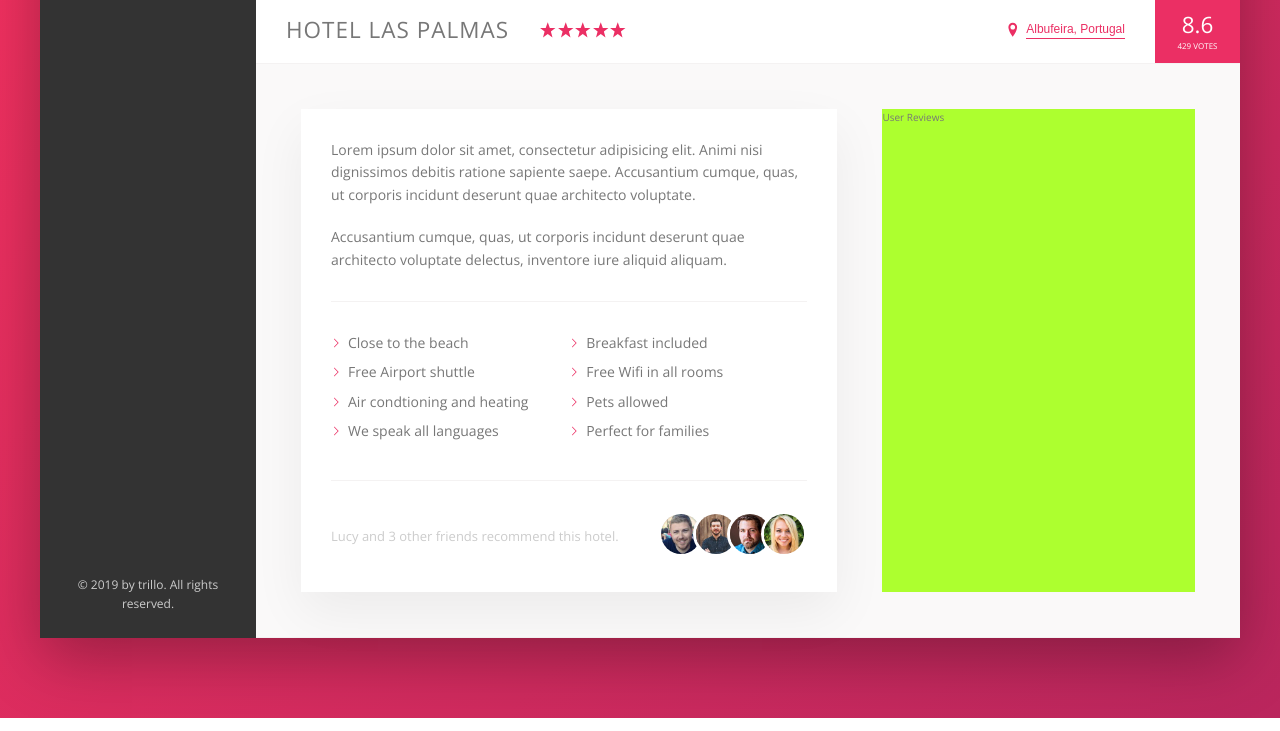
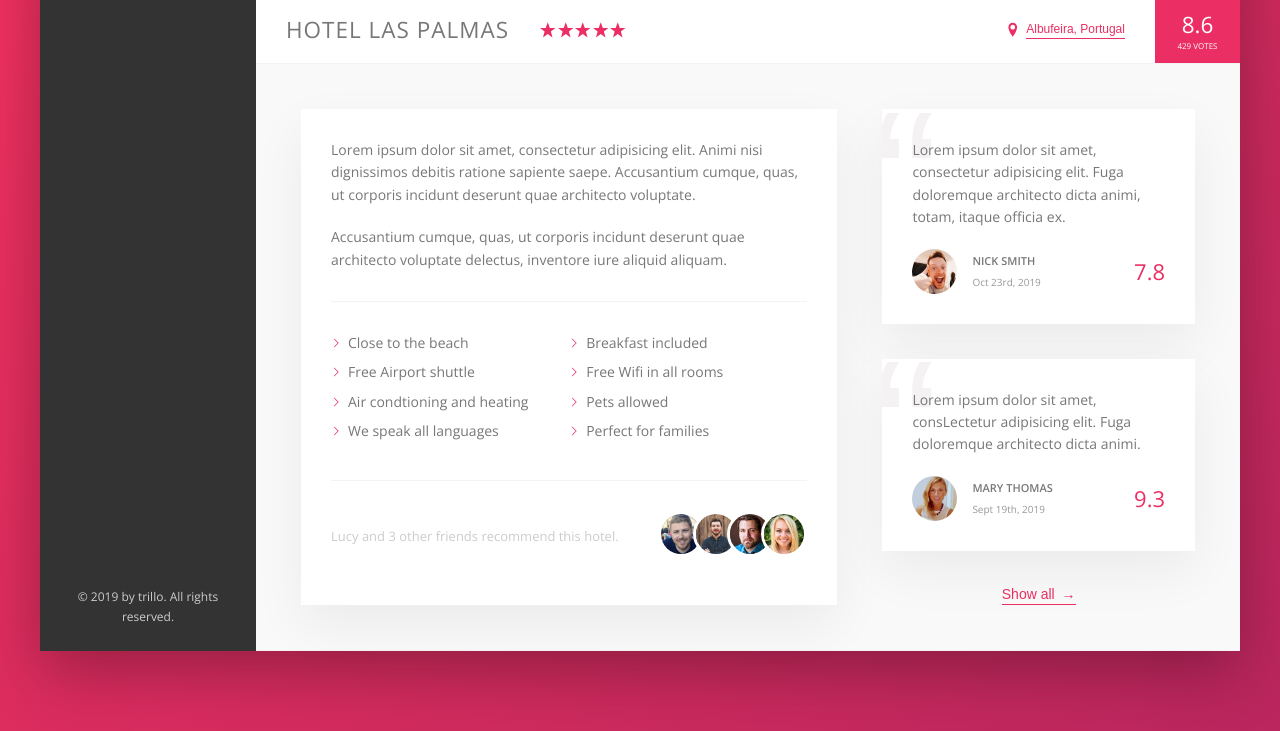
Before and after one commit to luther1096/trillo, a website: page index.html in a window 1280 px wide. Shown: the part 538-1269 px from the top of the page. Drawn offline with nearby package versions, Linux system fonts and the light colour scheme.

Commit message:
reviews section finished

```diff
--- a/img/text.txt
+++ b/img/text.txt
@@ -14,4 +14,4 @@ Lorem ipsum dolor sit amet, consectetur adipisicing elit. Fuga doloremque archit
 
 REVIEW 2
 
-Lorem ipsum dolor sit amet, consectetur adipisicing elit. Fuga doloremque architecto dicta animi.
+Lorem ipsum dolor sit amet, consLectetur adipisicing elit. Fuga doloremque architecto dicta animi.
--- a/index.html
+++ b/index.html
@@ -183,7 +183,39 @@
             </div>
 
             <div class="user-reviews">
-              User Reviews
+              <figure class="review">
+                <blockquote class="review__text">
+                    Lorem ipsum dolor sit amet, consectetur adipisicing elit.
+                    Fuga doloremque architecto dicta animi, totam, itaque officia ex.
+                </blockquote>
+                <figcaption class="review__user">
+                  <img src="img/user-1.jpg" alt="user 1" class="review__photo">
+                  <div class="review__user-box">
+                    <p class="review__user-name">Nick Smith</p>
+                    <p class="review__user-date">Oct 23rd, 2019</p>
+                  </div>
+                  <div class="review__rating">
+                    7.8
+                  </div>
+                </figcaption>
+              </figure>
+              <figure class="review">
+                  <blockquote class="review__text">
+                      Lorem ipsum dolor sit amet, consLectetur adipisicing elit.
+                      Fuga doloremque architecto dicta animi.
+                  </blockquote>
+                  <figcaption class="review__user">
+                    <img src="img/user-2.jpg" alt="user 2" class="review__photo">
+                    <div class="review__user-box">
+                      <p class="review__user-name">Mary Thomas</p>
+                      <p class="review__user-date">Sept 19th, 2019</p>
+                    </div>
+                    <div class="review__rating">
+                      9.3
+                    </div>
+                  </figcaption>
+                </figure>
+                <button class="btn-inline">Show all <span>&rarr;</span></button>
             </div>
           </div>
         </main>
--- a/sass/_components.scss
+++ b/sass/_components.scss
@@ -282,8 +282,17 @@
   cursor: pointer;
   transition: all 0.2s;
 
+  & span {
+    margin-left: 3px;
+    transition: margin-left 0.2s;
+  }
+
   &:hover {
     color: var(--color-grey-dark-1);
+
+    span {
+      margin-left: 8px;
+    }
   }
 
   &:focus {
@@ -380,3 +389,67 @@
     }
   }
 }
+
+/////////////////////////////////////////////////
+// USER REVIEWS
+
+.review {
+  background-color: #fff;
+  box-shadow: var(--shadow-light);
+  padding: 3rem;
+  margin-bottom: 3.5rem;
+  position: relative;
+  overflow: hidden;
+
+  &__text {
+    margin-bottom: 2rem;
+    z-index: 10;
+    position: relative;
+  }
+
+  &__user {
+    display: flex;
+    align-items: center;
+  }
+
+  &__photo {
+    height: 4.5rem;
+    width: 4.5rem;
+    border-radius: 50%;
+    margin-right: 1.5rem;
+  }
+
+  &__user-box {
+    margin-right: auto;
+  }
+
+  &__user-name {
+    font-size: 1.1rem;
+    font-weight: 600;
+    text-transform: uppercase;
+    margin-bottom: 0.4rem;
+  }
+
+  &__user-date {
+    font-size: 1rem;
+    color: var(--color-grey-dark-3);
+  }
+
+  &__rating {
+    color: var(--color-primary);
+    font-size: 2.2rem;
+    font-weight: 300;
+  }
+
+  &::before {
+    content: "\201C";
+    position: absolute;
+    top: -2.75rem;
+    left: -1rem;
+    line-height: 1;
+    font-size: 20rem;
+    color: var(--color-grey-light-2);
+    font-family: sans-serif;
+    z-index: 1;
+  }
+}
--- a/sass/_layout.scss
+++ b/sass/_layout.scss
@@ -36,6 +36,7 @@
 }
 
 .detail {
+  font-size: 1.4rem;
   display: flex;
   padding: 4.5rem;
   background-color: var(--color-grey-light-1);
@@ -43,7 +44,6 @@
 }
 
 .description {
-  font-size: 1.4rem;
   background-color: #fff;
   box-shadow: var(--shadow-light);
   padding: 3rem;
@@ -52,6 +52,9 @@
 }
 
 .user-reviews {
-  background-color: greenyellow;
   flex: 1;
+
+  display: flex;
+  flex-direction: column;
+  align-items: center;
 }
```
Also changed, not shown: css/style.css.
